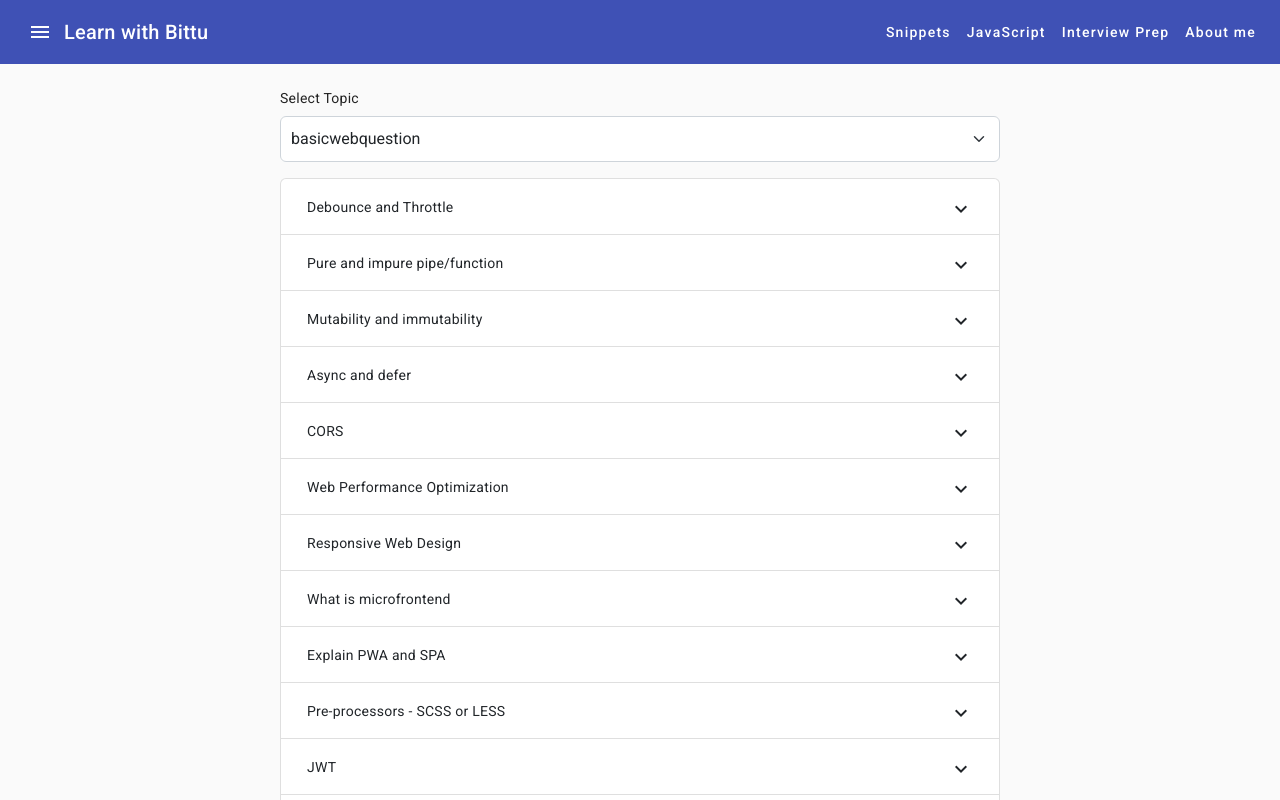
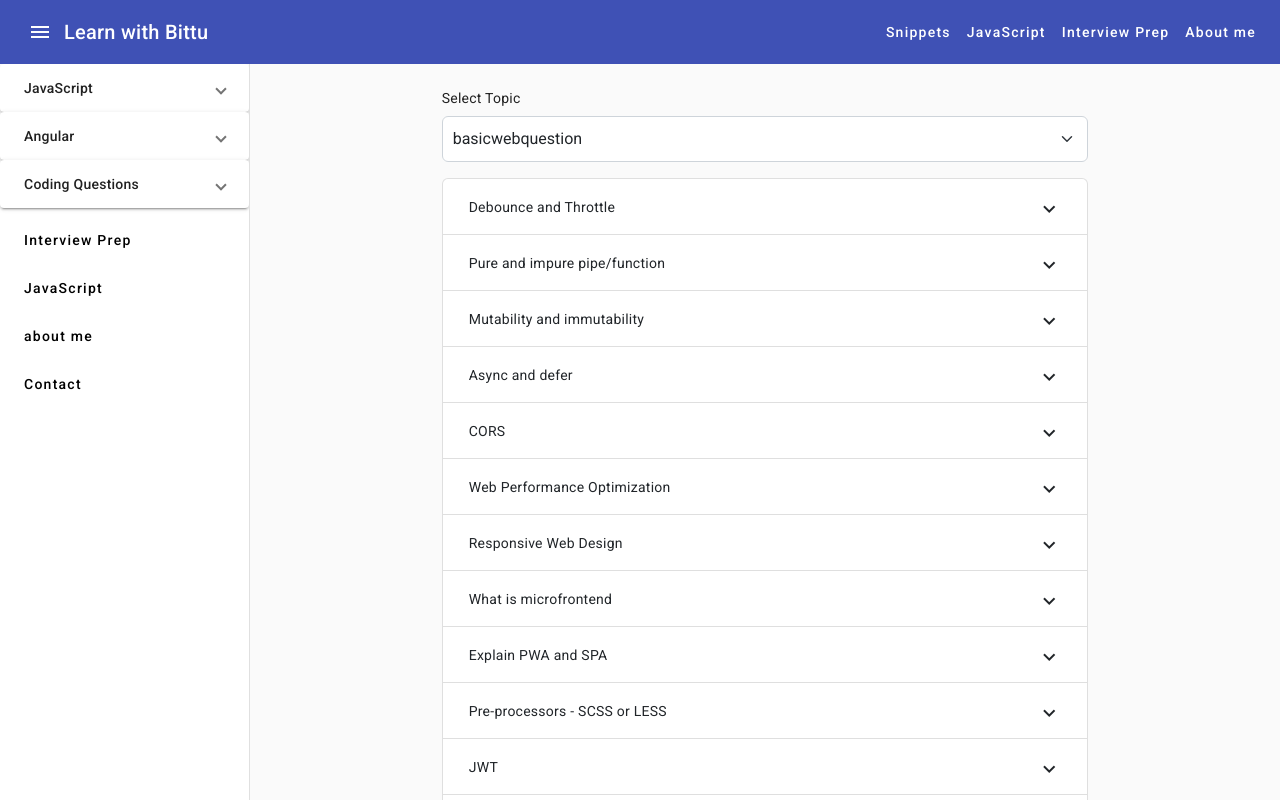
Before and after one commit to bittu1040/Learn-with-Bittu, an Angular app: page /learn/overview in a window 1280 px wide. Built offline with nearby package versions, Linux system fonts and the light colour scheme.

Commit message:
updated sidenav

```diff
--- a/src/app/app.component.css
+++ b/src/app/app.component.css
@@ -74,3 +74,30 @@ footer {
 .listitem {
   height: 30px !important;
 }
+
+
+.panel-content {
+  padding: 10px;
+}
+
+.panel-content ul {
+  list-style-type: none;
+  padding: 0;
+}
+
+.panel-content li {
+  margin-bottom: 5px;
+  padding: 0 0 5px 5px; /* Top, Right, Bottom, Left */
+  transition: background-color 0.3s; /* Smooth transition effect */
+}
+
+.panel-content li:hover {
+  background-color: #f0f0f0; /* Light background color on hover */
+  border-radius: 5px;
+  cursor: pointer;
+}
+
+
+.mat-expansion-panel {
+  box-shadow: none; /* Remove default box-shadow */
+}
--- a/src/app/app.component.html
+++ b/src/app/app.component.html
@@ -12,42 +12,54 @@
       <a mat-button id="blog-button" routerLink="/learn/learn-JS">JavaScript</a>
       <a mat-button id="project-button" routerLink="/learn/overview">Interview Prep</a>
       <a mat-button routerLink="/aboutme"> About me </a>
-
-      <!-- <a mat-button id="blog-button" href="https://medium.com/@bittukumar-web" target="_blank">Blog</a> -->
-      <!-- <a mat-button id="github-button" href="https://github.com/bittu1040" target="_blank"> Github </a> -->
-      <!-- <button mat-button id="contact-button" routerLink="/contact">Contact</button> -->
-      <!-- <div style="height: 24px;"> <mat-icon>light_mode</mat-icon> </div> -->
-
     </div>
   </div>
 </mat-toolbar>
 
 <mat-sidenav-container>
   <mat-sidenav #sidenav [mode]="isMobile ? 'over' : 'side'" [opened]="isSideNavOpened">
+    <mat-expansion-panel>
+      <mat-expansion-panel-header>
+        JavaScript
+      </mat-expansion-panel-header>
+      <div class="panel-content">
+        <ul>
+          <li *ngFor="let data of JSTopics">{{data.name}}</li>
+        </ul>
+      </div>
+    </mat-expansion-panel>
+
+    <mat-expansion-panel>
+      <mat-expansion-panel-header>
+        Angular
+      </mat-expansion-panel-header>
+      <div class="panel-content">
+        <ul>
+          <li *ngFor="let data of AngularTopics">{{data.name}}</li>
+        </ul>
+      </div>
+    </mat-expansion-panel>
+
+    <mat-expansion-panel>
+      <mat-expansion-panel-header>
+        Coding Questions
+      </mat-expansion-panel-header>
+      <div class="panel-content">
+        <ul>
+          <li>Array</li>
+          <li>String</li>
+          <li>Object</li>
+        </ul>
+      </div>
+    </mat-expansion-panel>
     <mat-nav-list>
-      <mat-list-item (click)="sidenav.close()">
-        <a mat-button id="blog-button" href="https://medium.com/@bittukumar-web" target="_blank"> Blog </a>
-      </mat-list-item>
-      <mat-list-item>
-        <button mat-button id="project-button" (click)="toggleTreeVisibility()">Learn</button>
-      </mat-list-item>
-
-      <mat-list *ngIf="showTree" class="learn-section">
-        <mat-list-item class="listitem" routerLink="/learn/overview">Interview Prep</mat-list-item>
-        <mat-list-item class="listitem" routerLink="/learn/learn-JS">JavaScript</mat-list-item>
-      </mat-list>
-
-      <mat-list-item (click)="sidenav.close()">
-        <a mat-button id="github-button" href="https://github.com/bittu1040" target="_blank"> Github </a>
-      </mat-list-item>
+      <mat-list-item routerLink="/learn/overview" (click)="sidenav.close()"><button mat-button>Interview Prep </button></mat-list-item>
+      <mat-list-item routerLink="/learn/learn-JS" (click)="sidenav.close()"><button mat-button>JavaScript </button></mat-list-item>
       <mat-list-item (click)="sidenav.close()">
         <button mat-button routerLink="/aboutme">about me</button>
       </mat-list-item>
       <mat-list-item (click)="sidenav.close()">
         <button mat-button id="contact-button" routerLink="/contact">Contact</button>
-      </mat-list-item>
-      <mat-list-item>
-        <button mat-button id="resume-button">Resume</button>
       </mat-list-item>
     </mat-nav-list>
   </mat-sidenav>
--- a/src/app/app.component.ts
+++ b/src/app/app.component.ts
@@ -1,16 +1,21 @@
-import { Component } from '@angular/core';
+import { Component, OnInit } from '@angular/core';
 import {BreakpointObserver, Breakpoints} from '@angular/cdk/layout';
+import { listOfQuestions } from './shared/topics';
 
 @Component({
   selector: 'app-root',
   templateUrl: './app.component.html',
   styleUrls: ['./app.component.css']
 })
-export class AppComponent {
+export class AppComponent implements OnInit {
   title = 'first-vercal-angular-app';
   isMobile: boolean = false;
   showTree = true;
-  isSideNavOpened= false;
+  isSideNavOpened= true;
+
+  JSTopics:any;
+  AngularTopics:any;
+
   constructor(private breakpointObserver: BreakpointObserver) {
     this.isMobile = this.breakpointObserver.isMatched(Breakpoints.Handset);
     if(this.isMobile){
@@ -21,4 +26,14 @@ export class AppComponent {
   toggleTreeVisibility() {
     this.showTree = !this.showTree;
   }
+
+  ngOnInit(): void {
+    this.JSTopics= listOfQuestions.filter((data)=>{
+      return data.category=="javascript"
+    })
+    this.AngularTopics= listOfQuestions.filter((data)=>{
+      return data.category=="angular"
+    })
+
+  }
 }
```
